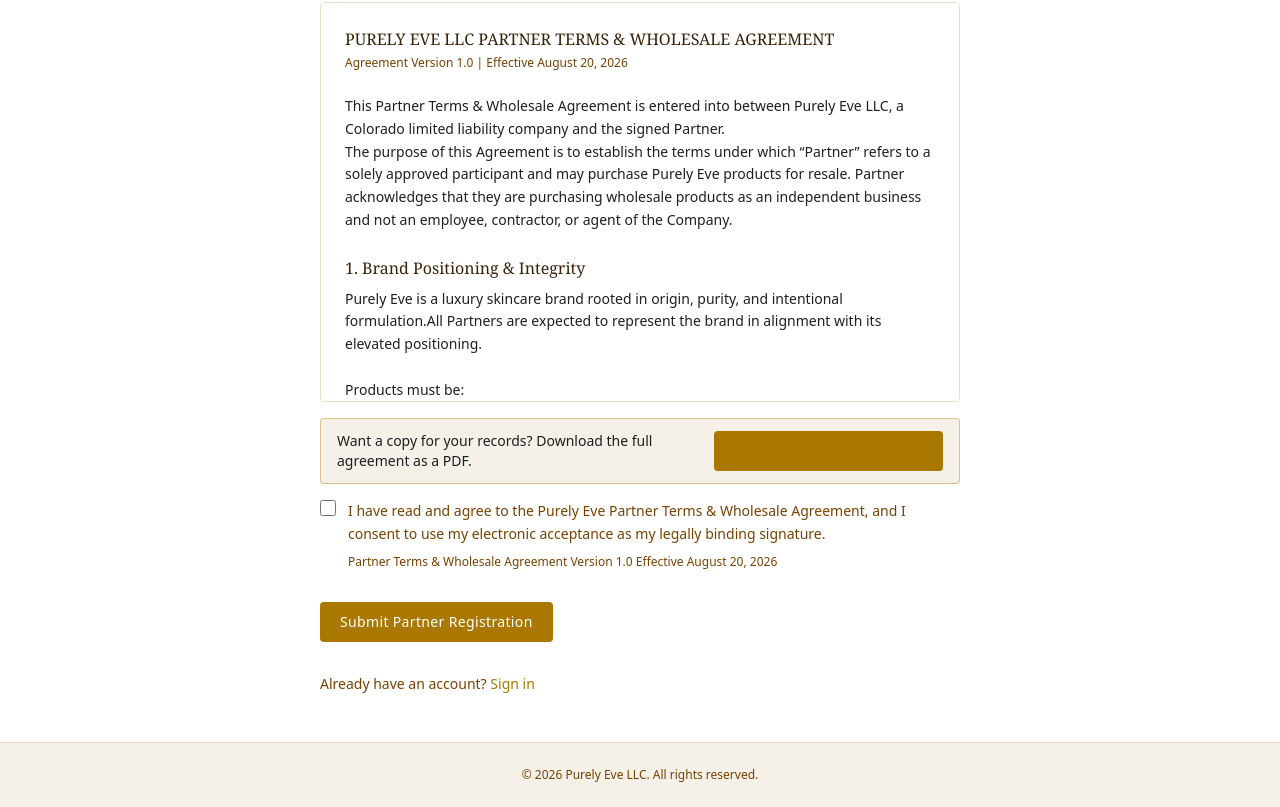
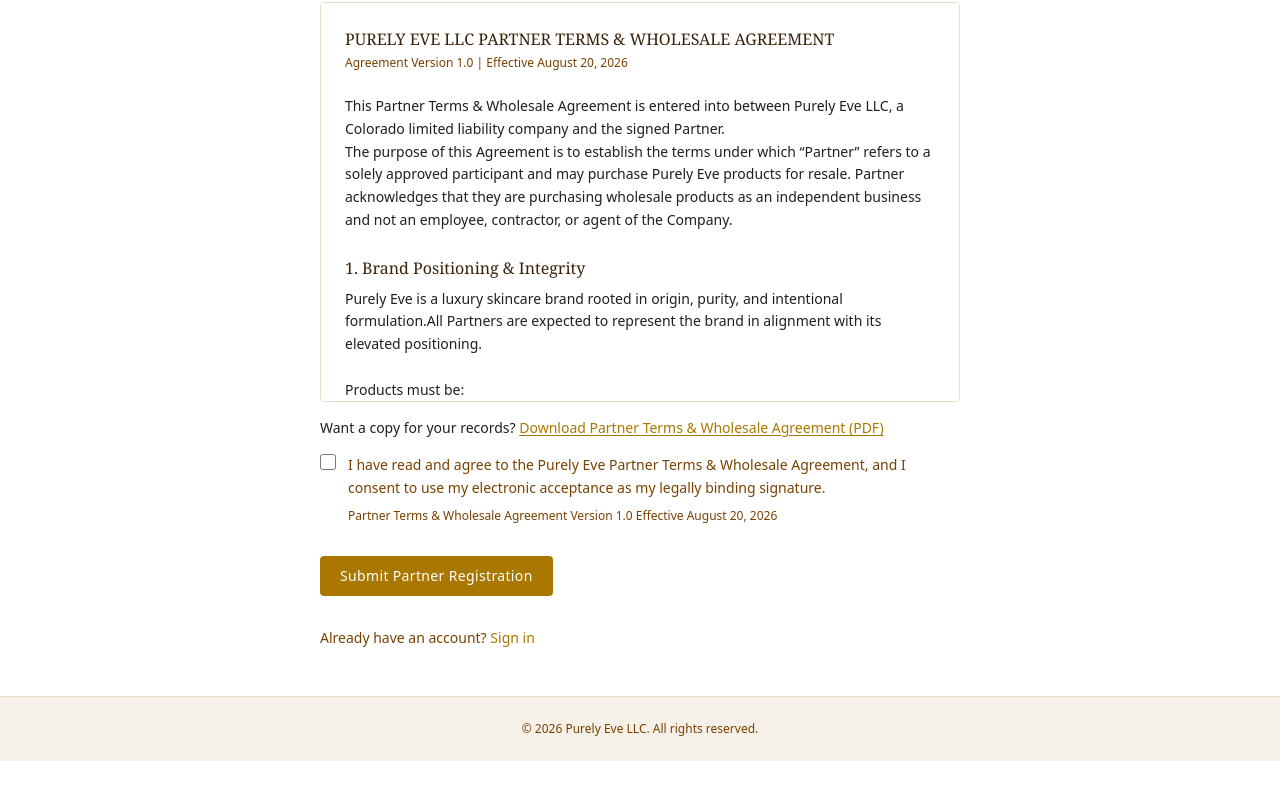
Before and after one commit to purelyeve/partner, a Next.js app: page /register in a window 1280 px wide. Shown: the part 2039-2846 px from the top of the page. After the commit the page ends 2800 px from the top, so only its background shows below. Built offline with nearby package versions, Linux system fonts and the light colour scheme.

Commit message:
Update download button

```diff
--- a/src/app/register/page.tsx
+++ b/src/app/register/page.tsx
@@ -174,19 +174,17 @@
 
             <AgreementDocument />
 
-            <div className="border border-pe-gold/40 bg-pe-cream rounded-sm px-4 py-3 flex flex-col sm:flex-row sm:items-center sm:justify-between gap-3">
-              <p className="text-sm text-pe-charcoal">
-                Want a copy for your records? Download the full agreement as a PDF.
-              </p>
+            <p className="text-sm text-pe-charcoal">
+              Want a copy for your records?{' '}
               <a
                 href="/agreement/pdf"
                 target="_blank"
                 rel="noopener noreferrer"
-                className="inline-flex items-center justify-center px-5 py-2.5 text-sm tracking-wide rounded-sm bg-pe-gold text-white hover:bg-pe-brown no-underline shrink-0"
+                className="font-medium text-pe-dark-brown underline underline-offset-2 hover:text-pe-gold"
               >
-                Download agreement (PDF)
+                Download Partner Terms & Wholesale Agreement (PDF)
               </a>
-            </div>
+            </p>
 
             <div className="flex gap-3 items-start">
               <input
```
